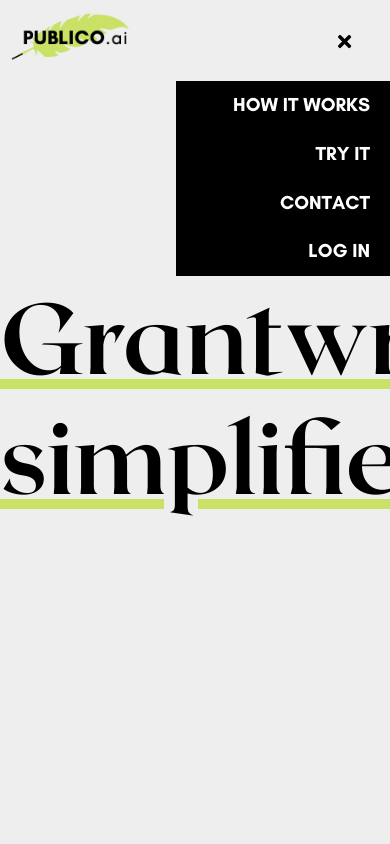
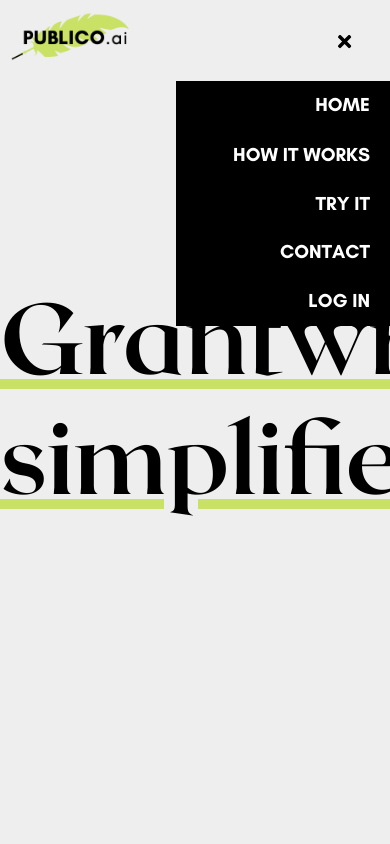
Before and after one commit to MaximeLas/publico.ai-client, a React (Create React App) app: page / in a window 390 px wide. Both pictures are taken after a click on the element 344 px from the left and 40 px from the top of the page. Shown: the top 844 px of the page. Built offline with nearby package versions, Linux system fonts and the light colour scheme.

Commit message:
Add HOME to responsive navbar

```diff
--- a/src/components/header/Header.tsx
+++ b/src/components/header/Header.tsx
@@ -27,6 +27,11 @@ const ResponsiveNavbar = () => {
       {expanded && (
         <nav className="my-side-nav">
           <ul>
+            <li onClick={hideSideNavbar}>
+              <NavLink to="/" className="my-navlink-mobile">
+                HOME
+              </NavLink>
+            </li>
             <li onClick={hideSideNavbar}>
               <NavLink to="/how-it-works" className="my-navlink-mobile">
                 HOW IT WORKS
```
